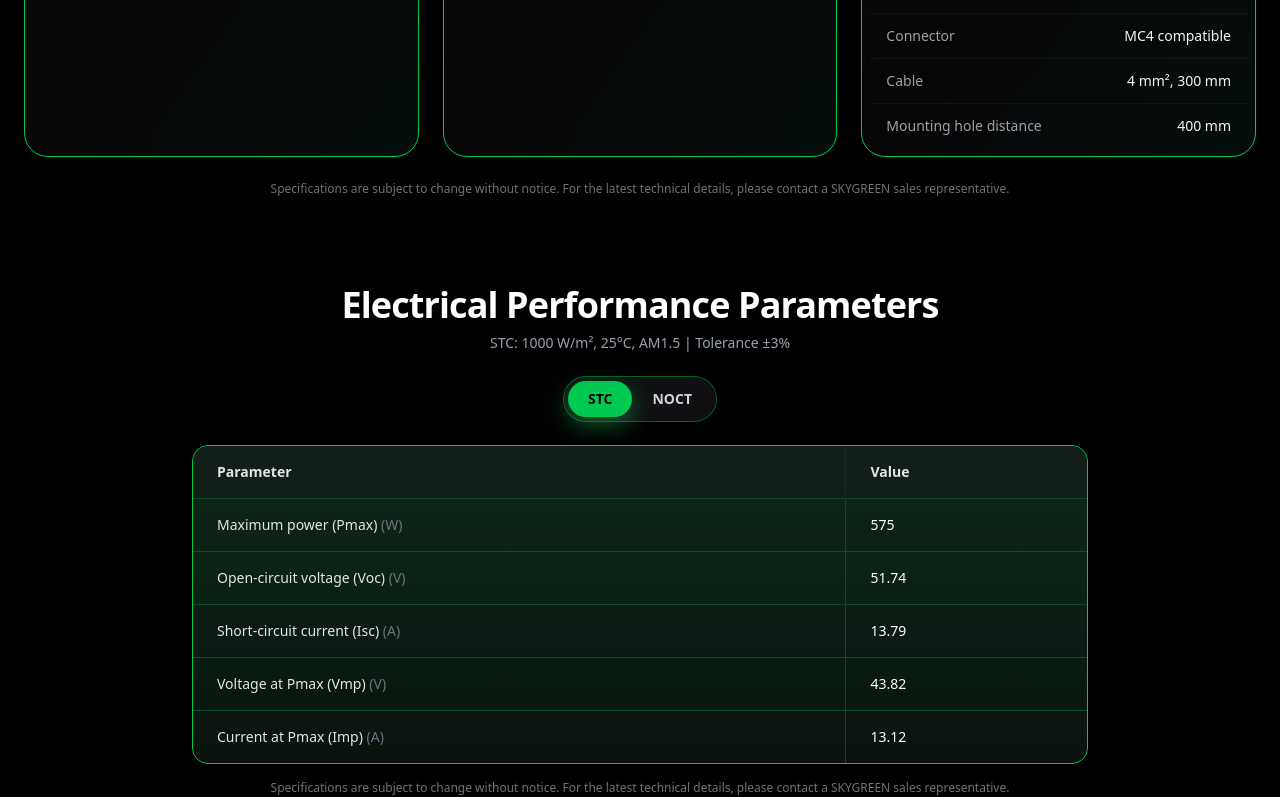
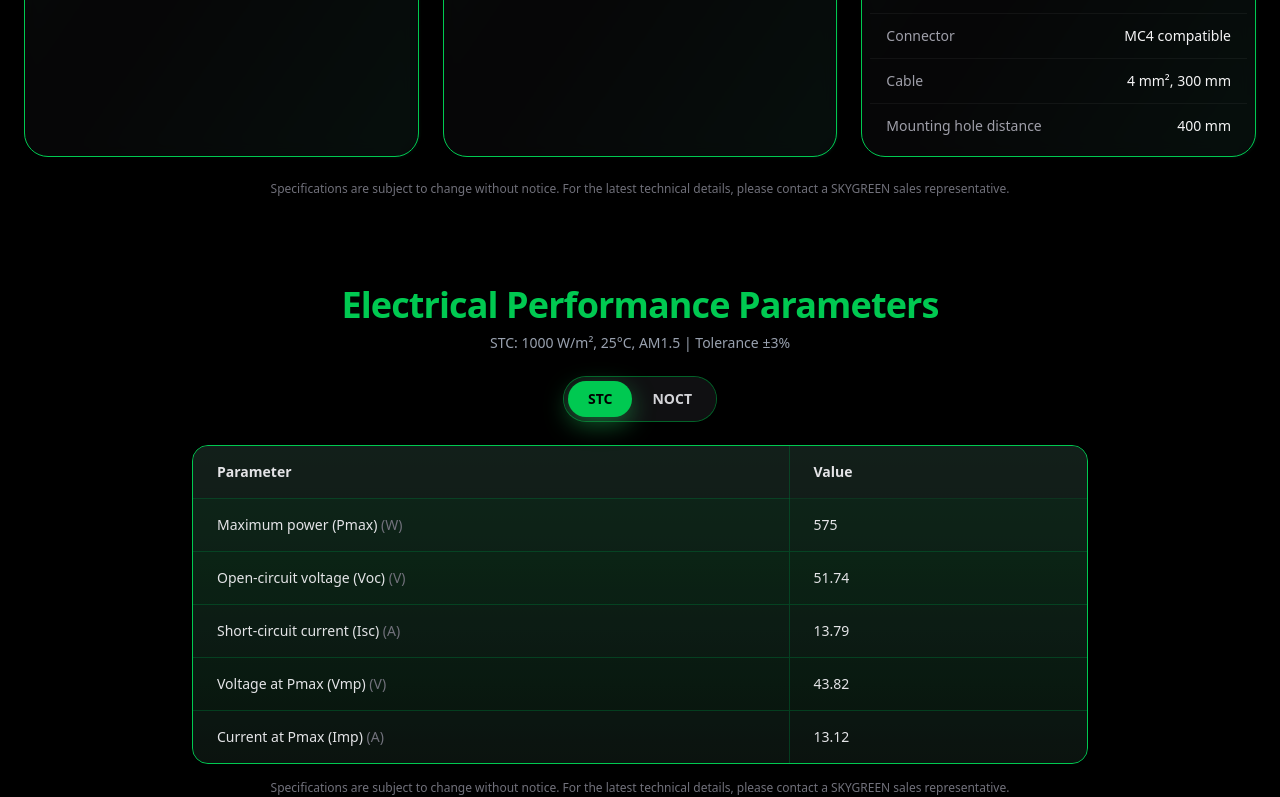
Before and after one commit to deepanshi-alva/skygreen, a Next.js app: page /products in a window 1280 px wide. Shown: the part 2000-2797 px from the top of the page. Built offline with nearby package versions, Linux system fonts and the light colour scheme.

Commit message:
made changes in the product page

```diff
--- a/app/products/page.tsx
+++ b/app/products/page.tsx
@@ -3,6 +3,7 @@ import CoreAdvantages from "@/components/product/coreAdvantage";
 import DosDonts from "@/components/product/dosDonts";
 import Performance from "@/components/product/performance";
 import ProductSpecCards from "@/components/product/productSpec";
+import BifacialPower from "@/components/product/powerBifacialGain"
 
 export default function ProductPage() {
   return (
@@ -11,6 +12,7 @@ export default function ProductPage() {
       <CoreAdvantages />
       <ProductSpecCards/>
       <Performance/>
+      <BifacialPower/>
       <DosDonts/>
     </>
   );
--- a/components/homepage/whyUs.tsx
+++ b/components/homepage/whyUs.tsx
@@ -101,7 +101,7 @@ export default function WhyUs() {
             {features.map((feature) => (
               <div
                 key={feature.title}
-                className="bg-[#111] rounded-2xl flex flex-col items-center text-center p-4 sm:p-6 md:p-8 border border-green-800 hover:border-green-400 transition-all duration-300 w-full max-w-xs sm:max-w-sm md:max-w-md min-w-[220px] mx-auto hover:shadow-[0_0_20px_3px_rgba(34,197,94,0.4)]"
+                className="bg-[#111] rounded-2xl flex flex-col items-center text-center p-4 sm:p-6 md:p-8 border border-green-800 hover:border-green-400 transition-all duration-300 w-full max-w-xs sm:max-w-sm md:max-w-md min-w-[220px] mx-auto hover:shadow-[0_0_20px_3px_rgba(34,197,94,0.4)] transform hover:scale-105"
               >
                 <div className="flex flex-row items-center gap-x-2 mb-2 justify-center">
                   {feature.icon}
--- a/components/product/coreAdvantage.tsx
+++ b/components/product/coreAdvantage.tsx
@@ -50,7 +50,7 @@ export default function CoreAdvantages() {
   return (
     <section className="bg-black text-white pb-20">
       <div className="mx-auto max-w-7xl px-6">
-        <h2 className="text-center text-3xl md:text-4xl font-semibold">Core Advantages</h2>
+        <h2 className="text-center text-3xl md:text-4xl text-green-500 font-semibold">Core Advantages</h2>
 
         {/* 3-column layout */}
         <div
--- a/components/product/heroSection.tsx
+++ b/components/product/heroSection.tsx
@@ -92,7 +92,7 @@ export default function HeroSection() {
         </div>
       </section>
 
-      <p className="text-center text-2xl text-green-500 -mt-32 mb-28">Engineered for India’s toughest climates. Certified worldwide.</p>
+      <p className="text-center text-2xl text-green-500 -mt-28 mb-24">Engineered for India’s toughest climates. Certified worldwide.</p>
     </>
   );
 }
--- a/components/product/performance.tsx
+++ b/components/product/performance.tsx
@@ -34,41 +34,33 @@ export default function ElectricalPerformanceTable() {
   return (
     <section className="w-full bg-black text-white">
       <div className="mx-auto max-w-7xl px-4 md:px-6 py-10">
-        {/* Heading (centered) */}
+        {/* Heading */}
         <div className="mb-6 text-center">
-          <h2 className="text-3xl md:text-4xl font-extrabold tracking-tight">
-            Electrical Performance Parameters{" "}
-            {/* <span className="text-green-500">({tab.toUpperCase()} Test)</span> */}
+          <h2 className="text-3xl md:text-4xl font-extrabold text-green-500 tracking-tight">
+            Electrical Performance Parameters
           </h2>
           <p className="mt-2 text-sm text-gray-400">
-            {tab === "stc" ? "STC: 1000 W/m², 25°C, AM1.5 | Tolerance ±3%" : "NOCT: 800 W/m², 20°C, 1 m/s wind | Tolerance ±3%"}
+            {tab === "stc"
+              ? "STC: 1000 W/m², 25°C, AM1.5 | Tolerance ±3%"
+              : "NOCT: 800 W/m², 20°C, 1 m/s wind | Tolerance ±3%"}
           </p>
-          {/* <p className="mt-2 text-sm text-gray-400">
-            Tolerance ±3%.
-          </p> */}
         </div>
 
-        {/* Toggle (centered) */}
+        {/* Toggle */}
         <div className="mb-6 flex justify-center">
           <div
-            className="
-              relative inline-flex p-1 rounded-full
-              bg-zinc-900/70 ring-1 ring-green-500/40
-              shadow-[0_0_0_1px_rgba(34,197,94,0.15)]
-            "
+            className="relative inline-flex p-1 rounded-full bg-zinc-900/70 ring-1 ring-green-500/40 shadow-[0_0_0_1px_rgba(34,197,94,0.15)]"
             role="tablist"
-            aria-label="Performance Mode"
           >
             <button
               onClick={() => setTab("stc")}
               aria-selected={tab === "stc"}
               role="tab"
-              className={`
-                px-5 py-2 text-sm font-semibold rounded-full transition
-                ${tab === "stc"
+              className={`px-5 py-2 text-sm font-semibold rounded-full transition ${
+                tab === "stc"
                   ? "bg-green-500 text-black shadow-[0_8px_24px_rgba(34,197,94,0.45)]"
-                  : "text-zinc-300 hover:text-white hover:shadow-[0_0_0_1px_rgba(34,197,94,0.35)]"}
-              `}
+                  : "text-zinc-300 hover:text-white"
+              }`}
             >
               STC
             </button>
@@ -76,109 +68,70 @@ export default function ElectricalPerformanceTable() {
               onClick={() => setTab("noct")}
               aria-selected={tab === "noct"}
               role="tab"
-              className={`
-                px-5 py-2 text-sm font-semibold rounded-full transition
-                ${tab === "noct"
+              className={`px-5 py-2 text-sm font-semibold rounded-full transition ${
+                tab === "noct"
                   ? "bg-green-500 text-black shadow-[0_8px_24px_rgba(34,197,94,0.45)]"
-                  : "text-zinc-300 hover:text-white hover:shadow-[0_0_0_1px_rgba(34,197,94,0.35)]"}
-              `}
+                  : "text-zinc-300 hover:text-white"
+              }`}
             >
               NOCT
             </button>
           </div>
         </div>
 
-        {/* Table (desktop) */}
-        <div
-          className="
-            mx-auto max-w-4xl overflow-hidden
-            rounded-2xl border border-green-500
-            bg-gradient-to-b from-green-900/60 to-green-900/20
-          "
-        >
-          <table className="w-full border-collapse">
+        {/* Table */}
+        <div className="mx-auto max-w-4xl overflow-hidden rounded-2xl border border-green-500 bg-gradient-to-b from-green-900/60 to-green-900/20">
+          <table className="w-full border-collapse table-fixed">
+  <colgroup>
+    <col className="w-2/3" />
+    <col className="w-1/3" />
+  </colgroup>
   <thead className="bg-zinc-900/70">
     <tr>
       <th
-                  scope="col"
-                  className="text-left px-6 py-4 text-sm font-semibold text-zinc-200 first:border-l-0 border-l border-green-800/30"
+        className="px-6 py-4 text-left text-sm font-semibold text-zinc-200 border-b border-green-800/30 border-r border-green-800/50"
       >
         Parameter
       </th>
-                {models.map((m) => (
       <th
-                    key={m.key}
-                    scope="col"
-                    className="text-left px-6 py-4 text-sm font-semibold text-zinc-200 first:border-l-0 border-l border-green-800/30"
+        className="px-6 py-4 text-left text-sm font-semibold text-zinc-200 border-b border-green-800/30"
       >
         Value
       </th>
-                ))}
     </tr>
   </thead>
-
   <tbody>
     {rows.map((r, idx) => (
-                <tr key={r.key} className={idx % 2 === 0 ? "bg-zinc-900/40" : "bg-zinc-900/25"}>
+      <tr
+        key={r.key}
+        className={idx % 2 === 0 ? "bg-zinc-900/40" : "bg-zinc-900/25"}
+      >
         <td
-                    className="
-                      px-6 py-4 text-sm text-zinc-200
-                      border-t border-green-800/70
-                      first:border-l-0 border-l border-green-800/70
-                    "
+          className="px-6 py-4 text-sm text-zinc-200 border-t border-green-800/50 border-r border-green-800/50"
         >
-                    {r.label} {r.unit ? <span className="text-zinc-500">({r.unit})</span> : null}
+          {r.label}{" "}
+          {r.unit ? (
+            <span className="text-zinc-500">({r.unit})</span>
+          ) : null}
         </td>
-
-                  {models.map((m) => {
-                    const value = m.data[tab as keyof ElectricalBlock][r.key as keyof ElectricalBlock["stc"]];
-                    return (
         <td
-                        key={m.key + r.key}
-                        className="
-                          px-6 py-4 text-sm
-                          border-t border-green-800/70
-                          first:border-l-0 border-l border-green-800/70
-                        "
+          className="px-6 py-4 text-sm text-zinc-200 border-t border-green-800/50"
         >
-                        {value === null || value === undefined || value === "" ? "—" : value}
+          {
+            models[0].data[
+              tab as keyof ElectricalBlock
+            ][r.key as keyof ElectricalBlock["stc"]]
+          }
         </td>
-                    );
-                  })}
       </tr>
     ))}
   </tbody>
 </table>
         </div>
 
-        {/* Cards (mobile) */}
-        <div className="md:hidden space-y-6 mt-6">
-          {models.map((m) => (
-            <div key={m.key} className="rounded-2xl border border-green-500 overflow-hidden">
-              <div className="bg-zinc-900/70 px-4 py-3 text-sm font-semibold text-zinc-200">
-                {m.code}
-              </div>
-              <div className="divide-y divide-green-800/70">
-                {rows.map((r) => {
-                  const value = m.data[tab as keyof ElectricalBlock][r.key as keyof ElectricalBlock["stc"]];
-                  return (
-                    <div key={r.key} className="flex items-center justify-between px-4 py-3">
-                      <span className="text-sm text-zinc-300">
-                        {r.label} {r.unit ? <span className="text-zinc-500">({r.unit})</span> : null}
-                      </span>
-                      <span className="text-sm">
-                        {value === null || value === undefined || value === "" ? "—" : value}
-                      </span>
-                    </div>
-                  );
-                })}
-              </div>
-            </div>
-          ))}
-        </div>
-
-        <p className="mt-4 flex items-center justify-center text-xs text-zinc-500">
-          Specifications are subject to change without notice. For the latest technical details, please contact a SKYGREEN sales representative.
+        <p className="mt-4 text-center text-xs text-zinc-500">
+          Specifications are subject to change without notice. For the latest
+          technical details, please contact a SKYGREEN sales representative.
         </p>
       </div>
     </section>
--- /dev/null
+++ b/components/product/powerBifacialGain.tsx
@@ -0,0 +1,84 @@
+"use client";
+
+import { useState } from "react";
+
+/** ---- Types ---- */
+type ElectricalBlock = { stc: Record<string, number | string | null>; noct: Record<string, number | string | null> };
+type Model = { code: string; key: string; data: ElectricalBlock };
+
+/** ---- Row order ---- */
+const gains = [
+    { rear: "+5%", pmax: "604 Wp", eff: "23.4 %" },
+    { rear: "+10%", pmax: "633 Wp", eff: "24.5 %" },
+    { rear: "+15%", pmax: "661 Wp", eff: "25.6 %" },
+    { rear: "+20%", pmax: "690 Wp", eff: "26.7 %" },
+    { rear: "+25%", pmax: "719 Wp", eff: "27.8 %" },
+    { rear: "+30%", pmax: "748 Wp", eff: "28.9 %" },
+  ];
+
+export default function BifacialGain() {
+
+  return (
+    <section className="w-full bg-black text-white">
+      <div className="mx-auto max-w-7xl px-4 md:px-6 py-10">
+        {/* Heading (centered) */}
+        <div className="mb-6 text-center">
+          <h2 className="text-3xl md:text-4xl font-extrabold text-green-500 tracking-tight">
+            Up to 30% Extra Power with Bifacial Gain{" "}
+          </h2>
+          <p className="mt-2 text-sm text-gray-400">
+            Base: 575 Wp front-side, module area ~2.585 m² → ~22.3% efficiency at STC
+          </p>
+        </div>
+
+        <div className="mx-auto max-w-4xl overflow-hidden
+            rounded-2xl border border-green-500
+            bg-gradient-to-b from-green-900/60 to-green-900/20">
+          <table className="w-full border-collapse">
+            <thead className="bg-zinc-900/70">
+              <tr>
+                <th className="text-left px-6 py-4 text-sm font-semibold text-zinc-200 first:border-l-0 border-l border-green-800/30">
+                  Rear Side Gain
+                </th>
+                <th className="text-left px-6 py-4 text-sm font-semibold text-zinc-200 first:border-l-0 border-l border-green-800/30">
+                  Peak Power (Pmax)
+                </th>
+                <th className="text-left px-6 py-4 text-sm font-semibold text-zinc-200 first:border-l-0 border-l border-green-800/30">
+                  Module Efficiency (%)
+                </th>
+              </tr>
+            </thead>
+            <tbody>
+              {gains.map((g, i) => (
+                <tr
+                  key={i}
+                  className={i % 2 === 0 ? "bg-zinc-900/40" : "bg-zinc-900/25"}
+                >
+                  <td className="px-6 py-4 text-sm text-zinc-200
+                      border-t border-green-800/70
+                      first:border-l-0 border-l border-green-800/70">
+                    {g.rear}
+                  </td>
+                  <td className="px-6 py-4 text-sm text-zinc-200
+                      border-t border-green-800/70
+                      first:border-l-0 border-l border-green-800/70">
+                    {g.pmax}
+                  </td>
+                  <td className="px-6 py-4 text-sm text-zinc-200
+                      border-t border-green-800/70
+                      first:border-l-0 border-l border-green-800/70">
+                    {g.eff}
+                  </td>
+                </tr>
+              ))}
+            </tbody>
+          </table>
+        </div>
+
+        <p className="mt-4 flex items-center justify-center text-xs text-zinc-500">
+          Based on front-side rated power of 575 Wp at STC (1000 W/m², 25°C, AM1.5). Extra power depends on the surface below the panels and installation conditions.
+        </p>
+      </div>
+    </section>
+  );
+}
```
Lines whose indentation alone changed are shown as unchanged.
